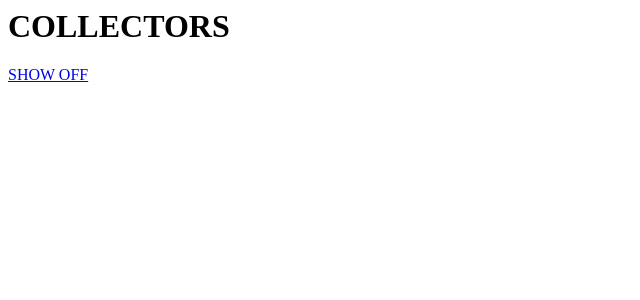
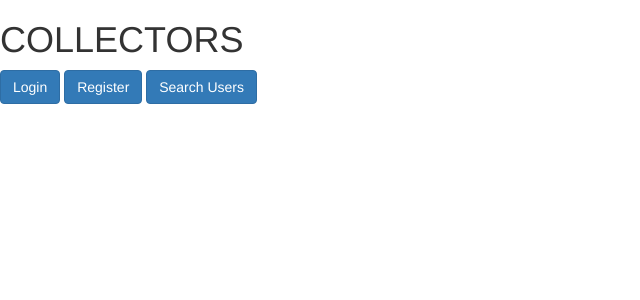
Before and after one commit to CurtisForristal/collector, a Node server app: page / in a window 1280 px wide. Shown: the top 300 px of the page, without its empty margins (0-640 px from the left). Run offline with Node 20, Linux system fonts and the light colour scheme; some libraries are stand-ins or nearby versions.

Commit message:
update landing.ejs for auth, update README.md

```diff
--- a/views/landing.ejs
+++ b/views/landing.ejs
@@ -1,3 +1,33 @@
+<!DOCTYPE html>
+<html>
+<head>
+	<meta name="viewport" content="width=device-width, initial-scale=1">
+	<title>Collector</title>
+
+	<script
+  src="http://code.jquery.com/jquery-3.2.1.min.js"
+  integrity="sha256-hwg4gsxgFZhOsEEamdOYGBf13FyQuiTwlAQgxVSNgt4="
+  crossorigin="anonymous"></script>
+
+	<link rel="stylesheet" href="https://maxcdn.bootstrapcdn.com/bootstrap/3.3.7/css/bootstrap.min.css" integrity="sha384-BVYiiSIFeK1dGmJRAkycuHAHRg32OmUcww7on3RYdg4Va+PmSTsz/K68vbdEjh4u" crossorigin="anonymous">
+	<script src="https://maxcdn.bootstrapcdn.com/bootstrap/3.3.7/js/bootstrap.min.js" integrity="sha384-Tc5IQib027qvyjSMfHjOMaLkfuWVxZxUPnCJA7l2mCWNIpG9mGCD8wGNIcPD7Txa" crossorigin="anonymous"></script>
+</head>
+<body>
+
+
+
 <h1>COLLECTORS</h1>
 
-<a href="/games">SHOW OFF</a>
+<% if (!currentUser) { %>
+    <a href="/login" class="btn btn-primary">Login</a>
+    <a href="/register" class="btn btn-primary">Register</a>
+    <a href="#" class="btn btn-primary">Search Users</a>
+<% } else { %>
+    <a href="/games" class="btn btn-primary">My Collection</a>
+    <a href="#" class="btn btn-primary">Search Users</a>
+<% } %>
+
+
+
+</body>
+</html>
```
Also changed, not shown: README.md.
